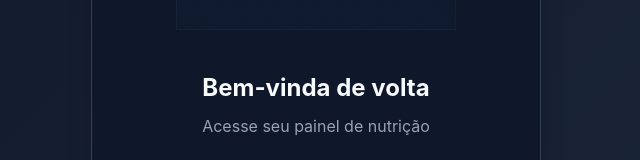
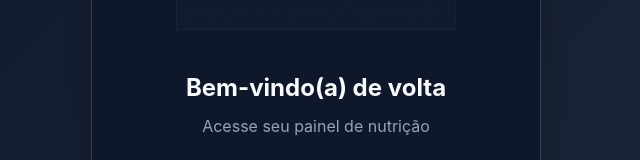
Before and after one commit to juniorlus/ConsultPro, a React (Vite) app: page /login in a window 1280 px wide. Shown: the part 311-471 px from the top of the page, without its empty margins (324-964 px from the left). Built offline with nearby package versions, Linux system fonts and the light colour scheme; no server answers.

Commit message:
Update greeting to be gender-neutral (Bem-vindo(a))

```diff
--- a/src/pages/Login.tsx
+++ b/src/pages/Login.tsx
@@ -53,7 +53,7 @@ const Login: React.FC = () => {
           </div>
         </div>
 
-        <h1 className="auth-title">Bem-vinda de volta</h1>
+        <h1 className="auth-title">Bem-vindo(a) de volta</h1>
         <p className="auth-subtitle">Acesse seu painel de nutrição</p>
 
         {error && <div className="error-message">{error}</div>}
```
